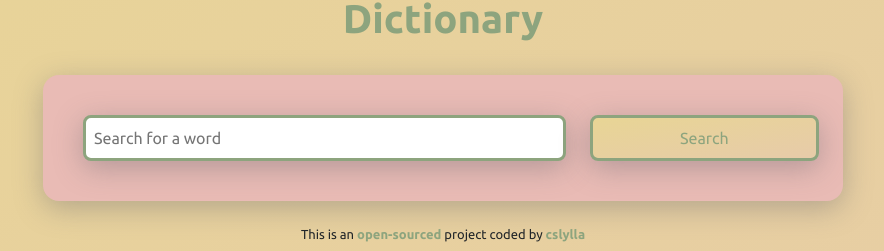
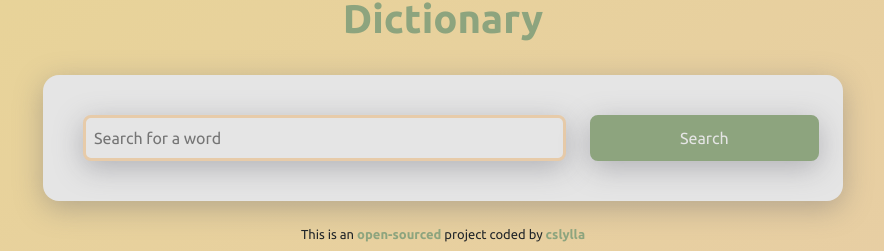
Before and after one commit to cslylla/react-dictionary, a React (Create React App) app: page / in a window 1280 px wide. Shown: the part 182-433 px from the top of the page, without its empty margins (197-1081 px from the left). Built offline with nearby package versions, Linux system fonts and the light colour scheme.

Commit message:
Updating colors

```diff
--- a/src/Dictionary.css
+++ b/src/Dictionary.css
@@ -1,14 +1,19 @@
 :root {
   --background-color1: #e8d595;
   --background-color2: #e7cba9;
-  --app-color: #aad9cd;
+  --white: #e5e5e5;
   --accent-color1: #e9bbb5;
   --accent-color2: #8da47e;
   --shadow: rgba(100, 100, 111, 0.4) 0px 7px 29px 0px;
+  --gradient: linear-gradient(
+    to bottom right,
+    var(--background-color1),
+    var(--background-color2)
+  );
 }
 
 .Dictionary {
-  background-color: var(--accent-color1);
+  background-color: var(--white);
   padding: 2rem;
   text-align: center;
   border-radius: 1rem;
@@ -26,16 +31,18 @@
   padding: 0.5rem;
   margin: 0.5rem;
   font-family: inherit;
-  border: 3px solid var(--accent-color1);
+  border: 3px solid var(--accent-color2);
   border-radius: 0.5rem;
   color: var(--accent-color2);
   box-shadow: var(--shadow);
+  background-color: var(--white);
+  transition: all 200ms ease-in-out;
 }
 
 .Dictionary .searchBar:focus {
-  background-color: white;
+  background-color: var(--white);
   font-family: inherit;
-  border: 3px solid var(--accent-color2);
+  border: 3px solid var(--background-color2);
   border-radius: 0.5rem;
   color: var(--accent-color2);
   outline: none !important;
@@ -48,16 +55,20 @@
   font-family: inherit;
   border: 3px solid var(--accent-color2);
   border-radius: 0.5rem;
-  background: linear-gradient(
-    to bottom right,
-    var(--background-color1),
-    var(--background-color2)
-  );
-  color: var(--accent-color2);
+  background: var(--accent-color2);
+  color: var(--white);
   box-shadow: var(--shadow);
+  transition: all 200ms ease-in-out;
 }
 
 .Dictionary .searchButton:hover {
-  background: var(--app-color);
+  background: var(--white);
   color: var(--accent-color2);
 }
+
+.Dictionary .searchButton:focus {
+  background: var(--white);
+  color: var(--background-color2);
+  border: 3px solid var(--background-color2);
+  outline: none !important;
+}
```
